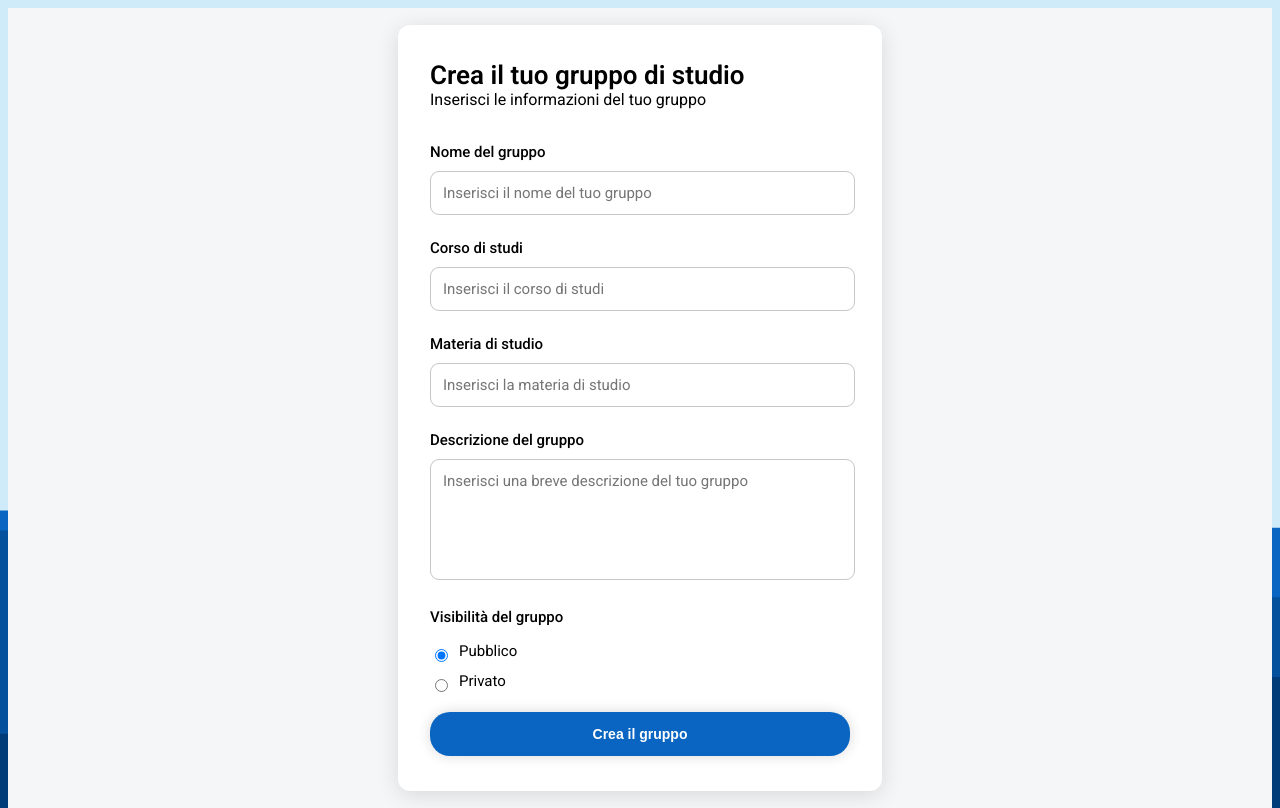
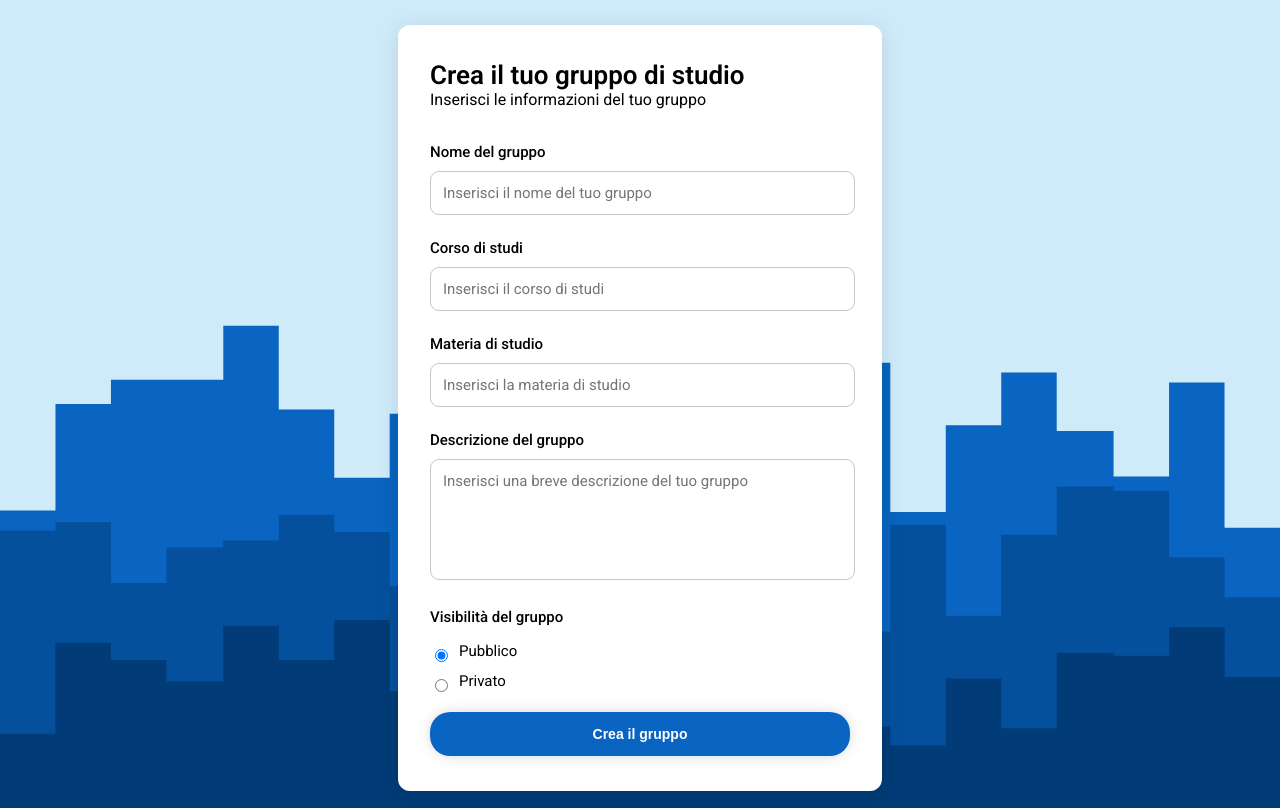
Before and after one commit to goldeneas/unisa-webdev, a PHP site: page /group_creation.html in a window 1280 px wide. Run offline with PHP 8.4, Linux system fonts and the light colour scheme.

Commit message:
remove background color from group_creation.css

```diff
--- a/src/group_creation.css
+++ b/src/group_creation.css
@@ -1,6 +1,5 @@
 body, html {
     height: 100%;
-    background-color: #f5f6f8;
     font-family: "Roboto", sans-serif;
 }
 
```
